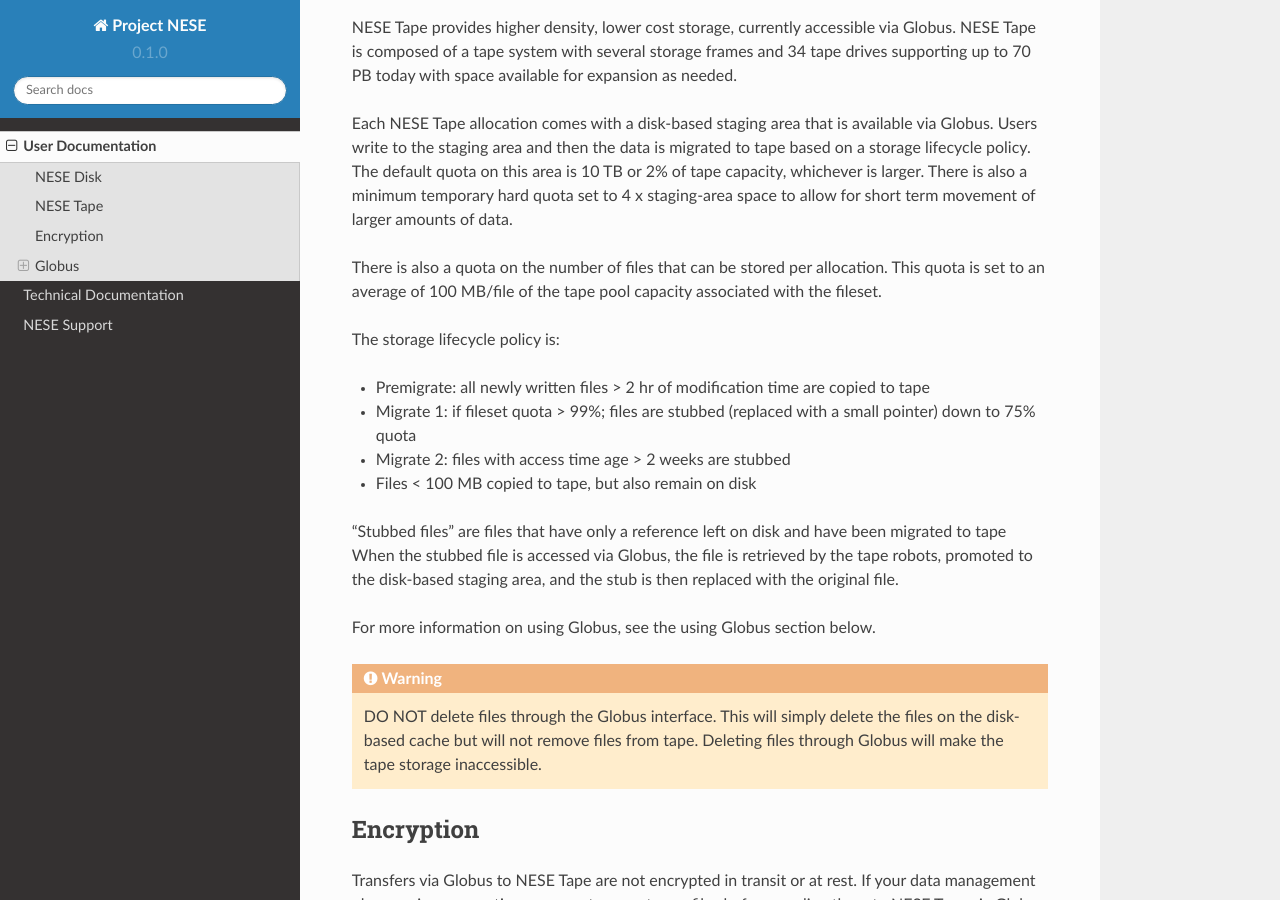
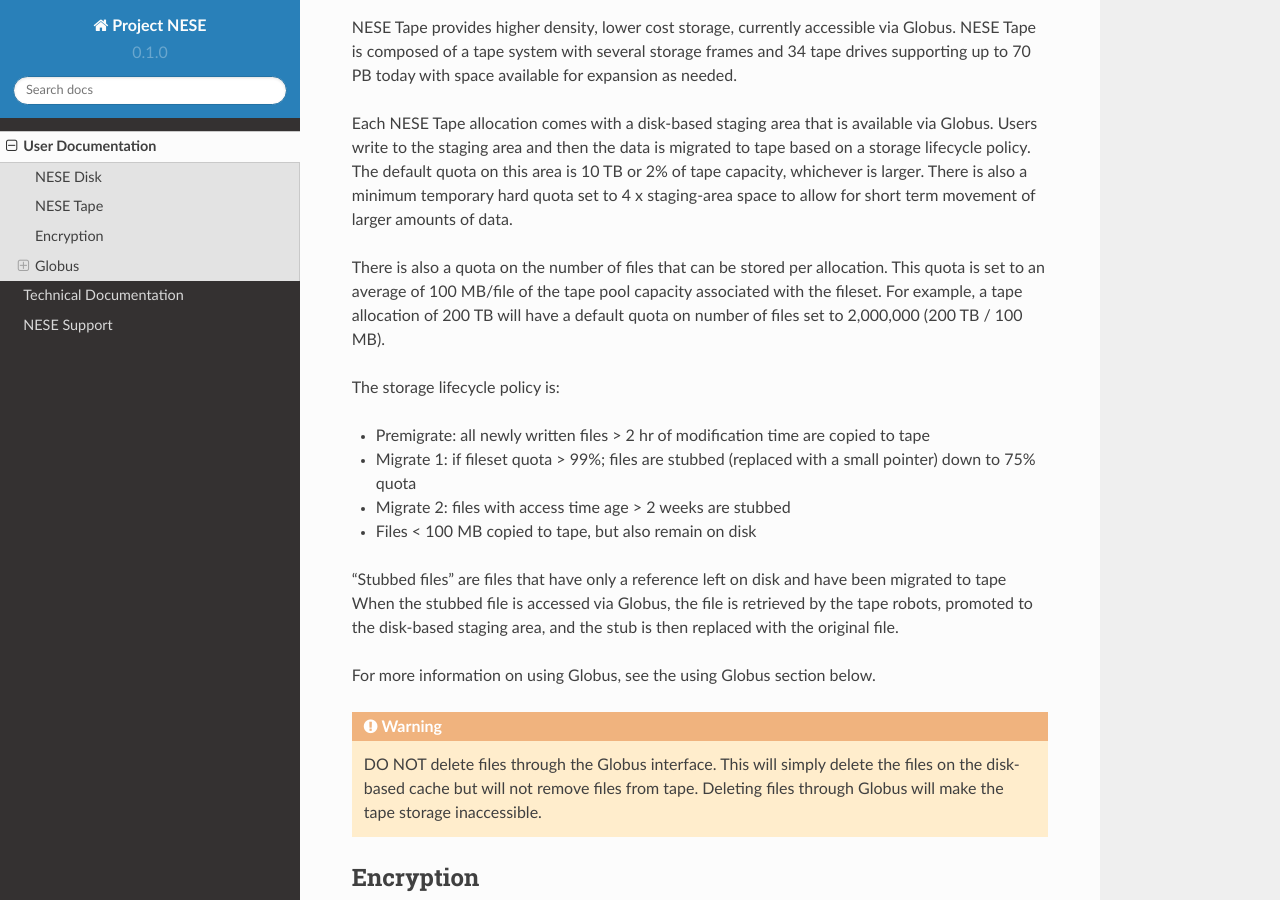
Before and after one commit to mghpcsim/rtd-nese, a Sphinx documentation site: the page built from docs/source/user-docs.rst, in a window 1280 px wide and 900 px high, scrolled down 1346 px. Built offline with Sphinx 7.4.7 and the Read the Docs theme 2.0.0, drawn with Linux system fonts in a browser that asks for light colours.

Commit message:
added an example calculation for number of files

```diff
--- a/docs/source/user-docs.rst
+++ b/docs/source/user-docs.rst
@@ -69,7 +69,8 @@
 
 There is also a quota on the number of files that can be stored per allocation.
 This quota is set to an average of 100 MB/file of the tape pool capacity
-associated with the fileset.
+associated with the fileset. For example, a tape allocation of 200 TB will have a
+default quota on number of files set to 2,000,000 (200 TB / 100 MB).
 
 The storage lifecycle policy is:
 
```
